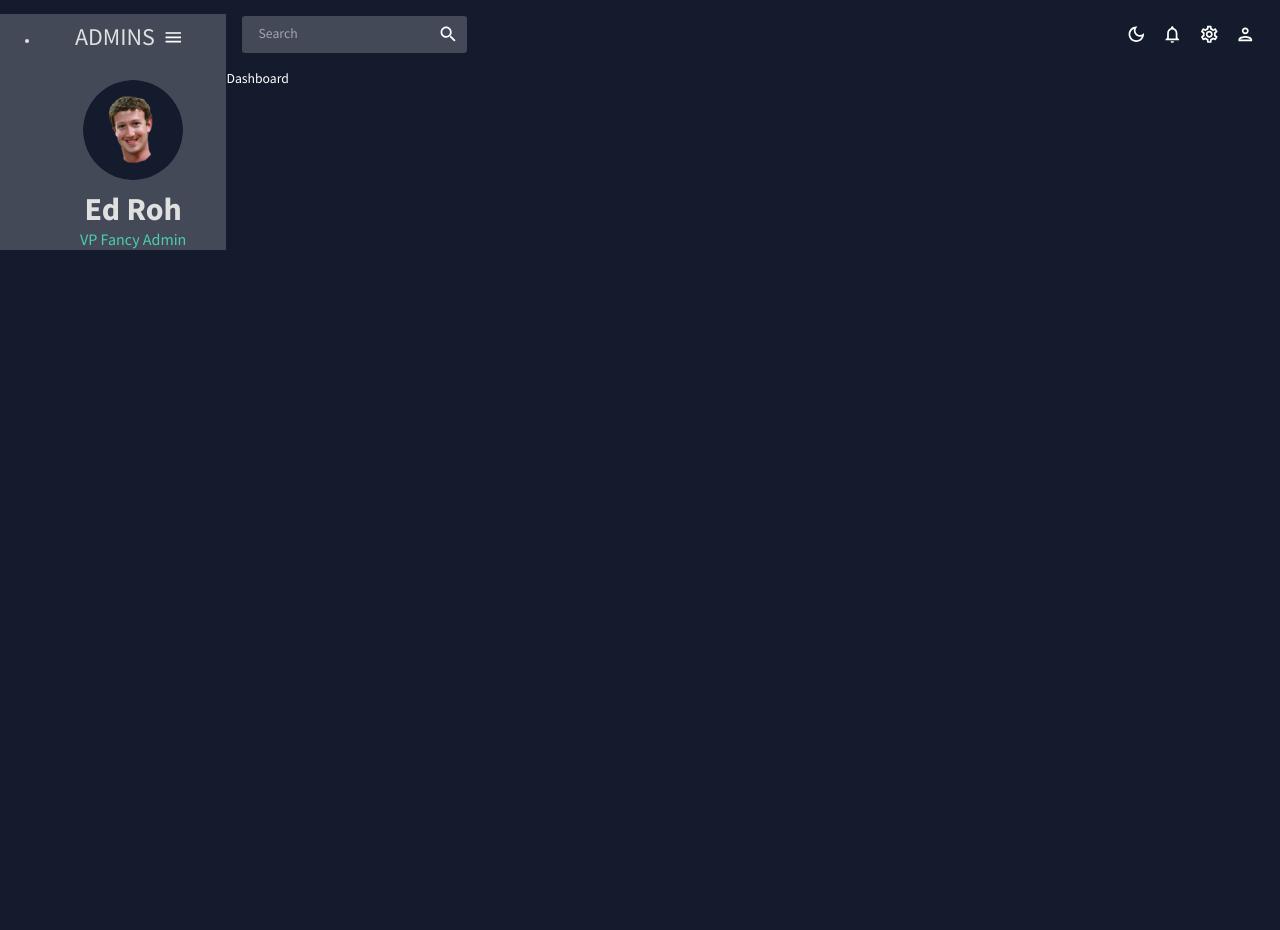
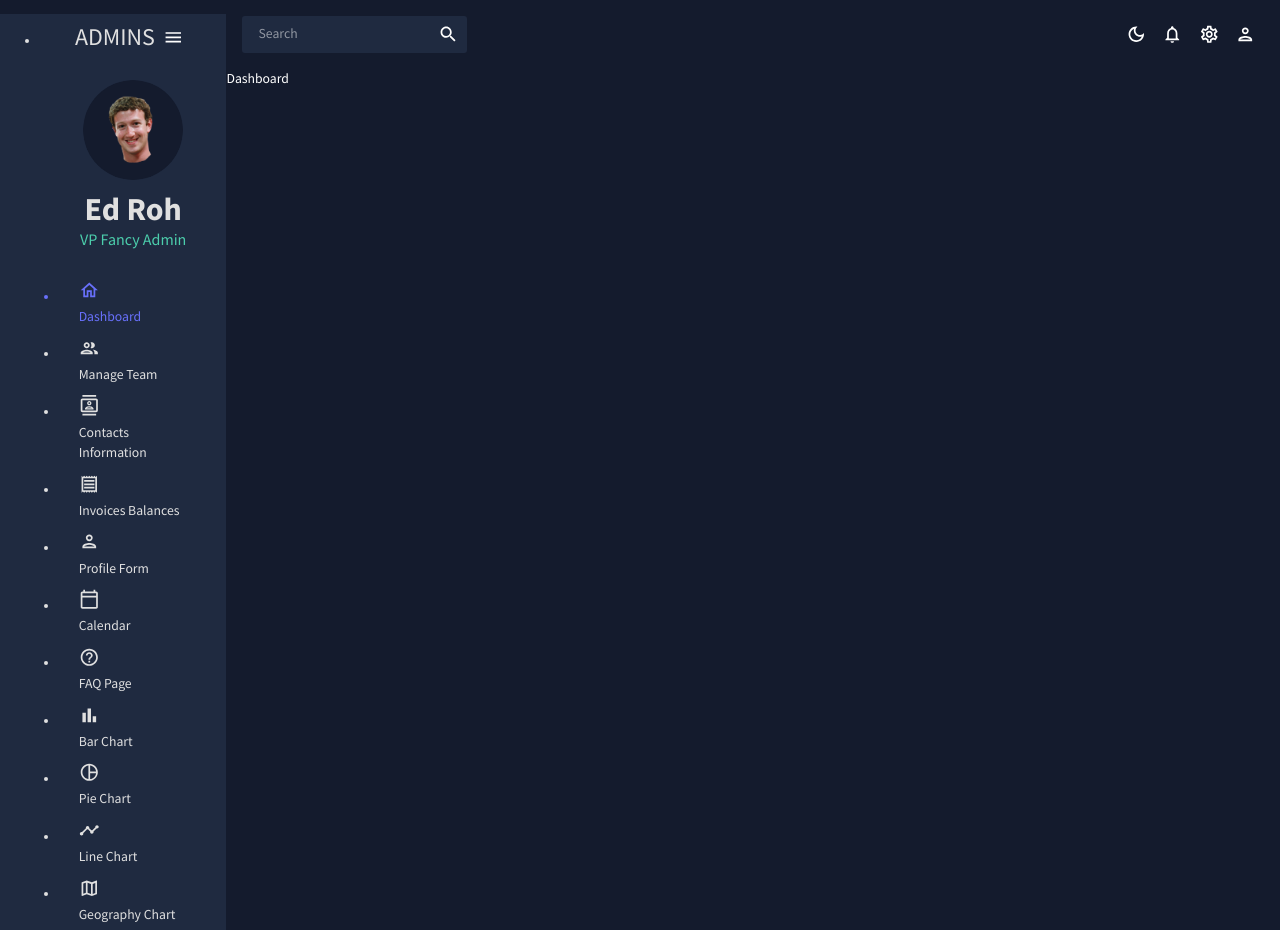
Before and after one commit to seamusapple/react-admin, a React (Create React App) app: page / in a window 1280 px wide. Before the commit the page ends 800 px from the top, so only its background shows below. Built offline with nearby package versions, Linux system fonts and the light colour scheme.

Commit message:
Add sidebar items

```diff
--- a/src/scenes/global/Sidebar.jsx
+++ b/src/scenes/global/Sidebar.jsx
@@ -17,6 +17,22 @@ import TimelineOutlinedIcon from "@mui/icons-material/TimelineOutlined";
 import MenuOutlinedIcon from "@mui/icons-material/MenuOutlined";
 import MapOutlinedIcon from "@mui/icons-material/MapOutlined";
 
+const Item = ({ title, to, icon, selected, setSelected }) => {
+  const theme = useTheme();
+  const colors = tokens(theme.palette.mode);
+  return (
+    <MenuItem
+      active={selected === title}
+      style={{ color: colors.grey[100] }}
+      onClick={() => setSelected(title)}
+      icon={icon}
+    >
+      <Typography>{title}</Typography>
+      <Link to={to}></Link>
+    </MenuItem>
+  );
+};
+
 const Sidebar = () => {
   const theme = useTheme();
   const colors = tokens(theme.palette.mode);
@@ -30,7 +46,7 @@ const Sidebar = () => {
           background: `${colors.primary[400]} !important`,
         },
         "& .pro-icon-wrapper": {
-          background: "transparent !important",
+          backgroundColor: "transparent !important",
         },
         "& .pro-inner-item": {
           padding: "5px 35px 5px 20px !important",
@@ -38,7 +54,7 @@ const Sidebar = () => {
         "& .pro-inner-item:hover": {
           color: "#868dfb !important",
         },
-        "& .pro-inner-item:active": {
+        "& .pro-menu-item.active": {
           color: "#6870fa !important",
         },
       }}
@@ -98,6 +114,87 @@ const Sidebar = () => {
               </Box>
             </Box>
           )}
+
+          {/* MENU ITEMS */}
+          <Box paddingLeft={isCollapsed ? "undefined" : "10%"}>
+            <Item
+              title="Dashboard"
+              to="/"
+              icon={<HomeOutlinedIcon></HomeOutlinedIcon>}
+              selected={selected}
+              setSelected={setSelected}
+            ></Item>
+            <Item
+              title="Manage Team"
+              to="/team"
+              icon={<PeopleOutlinedIcon></PeopleOutlinedIcon>}
+              selected={selected}
+              setSelected={setSelected}
+            ></Item>
+            <Item
+              title="Contacts Information"
+              to="/contacts"
+              icon={<ContactsOutlinedIcon></ContactsOutlinedIcon>}
+              selected={selected}
+              setSelected={setSelected}
+            ></Item>
+            <Item
+              title="Invoices Balances"
+              to="/invoices"
+              icon={<ReceiptOutlinedIcon></ReceiptOutlinedIcon>}
+              selected={selected}
+              setSelected={setSelected}
+            ></Item>
+            <Item
+              title="Profile Form"
+              to="/form"
+              icon={<PersonOutlinedIcon></PersonOutlinedIcon>}
+              selected={selected}
+              setSelected={setSelected}
+            ></Item>
+            <Item
+              title="Calendar"
+              to="/calendar"
+              icon={<CalendarTodayOutlinedIcon></CalendarTodayOutlinedIcon>}
+              selected={selected}
+              setSelected={setSelected}
+            ></Item>
+            <Item
+              title="FAQ Page"
+              to="/faq"
+              icon={<HelpOutlineOutlinedIcon></HelpOutlineOutlinedIcon>}
+              selected={selected}
+              setSelected={setSelected}
+            ></Item>
+            <Item
+              title="Bar Chart"
+              to="/bar"
+              icon={<BarChartOutlinedIcon></BarChartOutlinedIcon>}
+              selected={selected}
+              setSelected={setSelected}
+            ></Item>
+            <Item
+              title="Pie Chart"
+              to="/pie"
+              icon={<PieChartOutlineOutlinedIcon></PieChartOutlineOutlinedIcon>}
+              selected={selected}
+              setSelected={setSelected}
+            ></Item>
+            <Item
+              title="Line Chart"
+              to="/line"
+              icon={<TimelineOutlinedIcon></TimelineOutlinedIcon>}
+              selected={selected}
+              setSelected={setSelected}
+            ></Item>
+            <Item
+              title="Geography Chart"
+              to="/geography"
+              icon={<MapOutlinedIcon></MapOutlinedIcon>}
+              selected={selected}
+              setSelected={setSelected}
+            ></Item>
+          </Box>
         </Menu>
       </ProSidebar>
     </Box>
--- a/src/theme.js
+++ b/src/theme.js
@@ -20,7 +20,7 @@ export const tokens = (mode) => ({
           100: "#d0d1d5",
           200: "#a1a4ab",
           300: "#727681",
-          400: "#434957",
+          400: "#1F2A40",
           500: "#141b2d",
           600: "#101624",
           700: "#0c101b",
```
